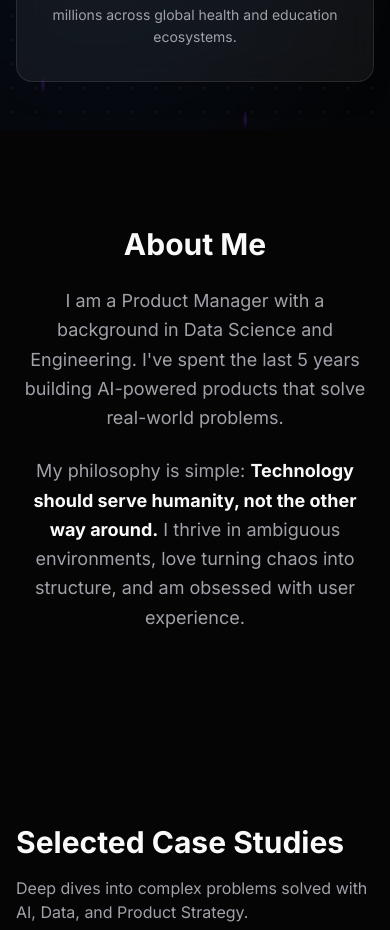
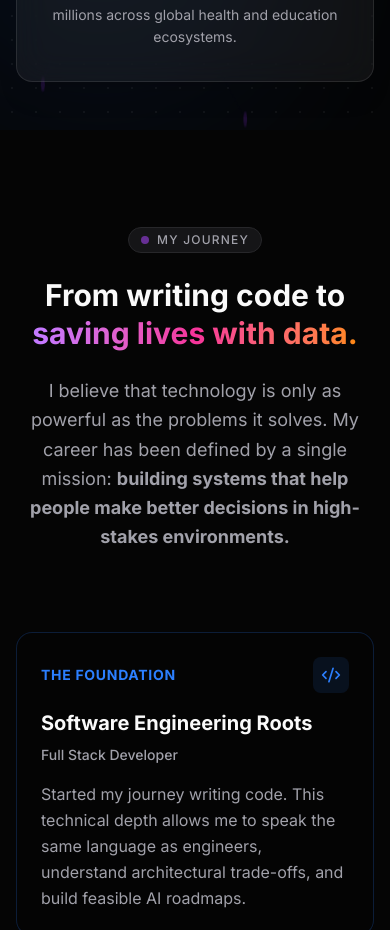
Before and after one commit to abdoulayebinta/my-portfolio, a Next.js app in the folder frontend/: page / in a window 390 px wide. Shown: the part 2900-3830 px from the top of the page. Built offline with nearby package versions, Linux system fonts and the light colour scheme.

Commit message:
feat: Let's work on the About page. Create a compelling storytelling secti... *

```diff
--- a/frontend/app/page.tsx
+++ b/frontend/app/page.tsx
@@ -4,6 +4,7 @@ import React from "react";
 import { Navbar } from "@/components/navbar";
 import { Footer } from "@/components/footer";
 import { Hero } from "@/components/sections/hero";
+import { AboutStory } from "@/components/sections/about-story";
 import { Skills } from "@/components/sections/skills";
 import { CaseStudies } from "@/components/sections/case-studies";
 import { Blog } from "@/components/sections/blog";
@@ -18,19 +19,7 @@ export default function Home() {
 
       <Hero />
 
-      <section id="about" className="py-24 bg-background">
-        <div className="container mx-auto px-4 md:px-6">
-          <div className="max-w-3xl mx-auto text-center">
-            <h2 className="text-3xl md:text-4xl font-bold mb-6">About Me</h2>
-            <p className="text-lg text-muted-foreground leading-relaxed mb-6">
-              I am a Product Manager with a background in Data Science and Engineering. I've spent the last 5 years building AI-powered products that solve real-world problems.
-            </p>
-            <p className="text-lg text-muted-foreground leading-relaxed">
-              My philosophy is simple: <strong className="text-foreground">Technology should serve humanity, not the other way around.</strong> I thrive in ambiguous environments, love turning chaos into structure, and am obsessed with user experience.
-            </p>
-          </div>
-        </div>
-      </section>
+      <AboutStory />
 
       <CaseStudies />
 
--- /dev/null
+++ b/frontend/components/sections/about-story.tsx
@@ -0,0 +1,160 @@
+"use client";
+
+import React from "react";
+import { Badge } from "@/components/ui/badge";
+import { Button } from "@/components/ui/button";
+import { ArrowRight, Code2, Globe2, HeartPulse, Lightbulb, LineChart, ShieldCheck } from "lucide-react";
+
+export function AboutStory() {
+  const timeline = [
+    {
+      year: "The Foundation",
+      title: "Software Engineering Roots",
+      role: "Full Stack Developer",
+      description: "Started my journey writing code. This technical depth allows me to speak the same language as engineers, understand architectural trade-offs, and build feasible AI roadmaps.",
+      icon: Code2,
+      color: "text-blue-500",
+      bg: "bg-blue-500/10",
+      border: "border-blue-500/20"
+    },
+    {
+      year: "The Pivot",
+      title: "EdTech & HealthTech Innovation",
+      role: "Product Manager",
+      description: "Transitioned to Product Management to solve the 'why' and 'what'. Built learning platforms and health tools that scaled to thousands of users, learning the art of user empathy.",
+      icon: Lightbulb,
+      color: "text-orange-500",
+      bg: "bg-orange-500/10",
+      border: "border-orange-500/20"
+    },
+    {
+      year: "Global Impact",
+      title: "World Health Organization",
+      role: "Technical Officer / PM",
+      description: "Led the development of real-time data platforms for global health emergencies. Designed dashboards used by ministries of health to make critical decisions during crises.",
+      icon: Globe2,
+      color: "text-green-500",
+      bg: "bg-green-500/10",
+      border: "border-green-500/20"
+    },
+    {
+      year: "The Future",
+      title: "AI & Decision Intelligence",
+      role: "AI Product Leader",
+      description: "Now focused on Enterprise AI. Building systems that don't just display data, but predict outcomes and recommend actions using LLMs and advanced analytics.",
+      icon: BrainCircuit,
+      color: "text-purple-500",
+      bg: "bg-purple-500/10",
+      border: "border-purple-500/20"
+    }
+  ];
+
+  return (
+    <section id="about" className="py-24 relative overflow-hidden">
+      {/* Background Gradients */}
+      <div className="absolute top-0 right-0 w-[500px] h-[500px] bg-purple-500/5 rounded-full blur-[100px] -z-10" />
+      <div className="absolute bottom-0 left-0 w-[500px] h-[500px] bg-blue-500/5 rounded-full blur-[100px] -z-10" />
+
+      <div className="container mx-auto px-4 md:px-6">
+
+        {/* Header */}
+        <div className="max-w-3xl mx-auto text-center mb-20">
+          <div className="inline-flex items-center gap-2 px-3 py-1 rounded-full bg-secondary/50 border border-border backdrop-blur-sm mb-6">
+            <span className="w-2 h-2 rounded-full bg-purple-500 animate-pulse" />
+            <span className="text-xs font-medium text-muted-foreground uppercase tracking-widest">My Journey</span>
+          </div>
+          <h2 className="text-3xl md:text-5xl font-bold mb-6 leading-tight">
+            From writing code to <br />
+            <span className="text-gradient">saving lives with data.</span>
+          </h2>
+          <p className="text-lg text-muted-foreground leading-relaxed">
+            I believe that technology is only as powerful as the problems it solves. My career has been defined by a single mission: <strong>building systems that help people make better decisions in high-stakes environments.</strong>
+          </p>
+        </div>
+
+        {/* Timeline Grid */}
+        <div className="relative max-w-5xl mx-auto">
+          {/* Connecting Line (Desktop) */}
+          <div className="hidden md:block absolute left-1/2 top-0 bottom-0 w-px bg-gradient-to-b from-transparent via-border to-transparent -translate-x-1/2" />
+
+          <div className="space-y-12 md:space-y-24">
+            {timeline.map((item, index) => (
+              <div key={index} className={`relative flex flex-col md:flex-row gap-8 md:gap-0 items-center ${index % 2 === 0 ? 'md:flex-row-reverse' : ''}`}>
+
+                {/* Content Side */}
+                <div className="flex-1 w-full md:w-1/2 md:px-12">
+                  <div className={`group p-6 rounded-2xl border ${item.border} bg-background/50 backdrop-blur-sm hover:bg-secondary/30 transition-all duration-300 hover:shadow-lg hover:-translate-y-1`}>
+                    <div className="flex items-center justify-between mb-4">
+                      <span className={`text-sm font-bold tracking-wider uppercase ${item.color}`}>{item.year}</span>
+                      <div className={`p-2 rounded-lg ${item.bg} ${item.color}`}>
+                        <item.icon size={20} />
+                      </div>
+                    </div>
+                    <h3 className="text-xl font-bold mb-2">{item.title}</h3>
+                    <p className="text-sm font-medium text-muted-foreground mb-4">{item.role}</p>
+                    <p className="text-muted-foreground leading-relaxed">
+                      {item.description}
+                    </p>
+                  </div>
+                </div>
+
+                {/* Center Node */}
+                <div className="absolute left-1/2 -translate-x-1/2 w-4 h-4 rounded-full border-2 border-background bg-foreground z-10 hidden md:block shadow-[0_0_0_4px_rgba(0,0,0,0.1)] dark:shadow-[0_0_0_4px_rgba(255,255,255,0.1)]" />
+
+                {/* Empty Side for Balance */}
+                <div className="flex-1 w-full md:w-1/2 hidden md:block" />
+              </div>
+            ))}
+          </div>
+        </div>
+
+        {/* Philosophy / Closing */}
+        <div className="mt-24 max-w-4xl mx-auto bg-secondary/20 border border-border rounded-3xl p-8 md:p-12 text-center relative overflow-hidden">
+          <div className="absolute inset-0 bg-gradient-to-br from-purple-500/5 to-blue-500/5" />
+          <HeartPulse className="w-12 h-12 text-red-500 mx-auto mb-6 opacity-80" />
+          <h3 className="text-2xl font-bold mb-4">Why I do what I do</h3>
+          <p className="text-lg text-muted-foreground leading-relaxed mb-8 max-w-2xl mx-auto">
+            "Whether it's a doctor in a remote clinic or an executive in a boardroom, the challenge is the same: <strong>too much noise, not enough signal.</strong> My passion is building the AI & data layer that turns complexity into clarity."
+          </p>
+          <div className="flex justify-center gap-4">
+            <Button variant="outline" className="rounded-full">
+              Read my Resume
+            </Button>
+            <Button variant="default" className="rounded-full bg-foreground text-background hover:bg-foreground/90">
+              Let's Chat <ArrowRight className="ml-2 w-4 h-4" />
+            </Button>
+          </div>
+        </div>
+
+      </div>
+    </section>
+  );
+}
+
+// Helper component for the Brain icon since it wasn't imported in the original file context
+function BrainCircuit(props: any) {
+  return (
+    <svg
+      {...props}
+      xmlns="http://www.w3.org/2000/svg"
+      width="24"
+      height="24"
+      viewBox="0 0 24 24"
+      fill="none"
+      stroke="currentColor"
+      strokeWidth="2"
+      strokeLinecap="round"
+      strokeLinejoin="round"
+    >
+      <path d="M12 5a3 3 0 1 0-5.997.125 4 4 0 0 0-2.526 5.77 4 4 0 0 0 .556 6.588A4 4 0 1 0 12 18Z" />
+      <path d="M12 5a3 3 0 1 1 5.997.125 4 4 0 0 1 2.526 5.77 4 4 0 0 1-.556 6.588A4 4 0 1 1 12 18Z" />
+      <path d="M15 13a4.5 4.5 0 0 1-3-4 4.5 4.5 0 0 1-3 4" />
+      <path d="M17.599 6.5a3 3 0 0 0 .399-1.375" />
+      <path d="M6.003 5.125A3 3 0 0 0 6.401 6.5" />
+      <path d="M3.477 10.896a4 4 0 0 1 .585-.396" />
+      <path d="M19.938 10.5a4 4 0 0 1 .585.396" />
+      <path d="M6 18a4 4 0 0 1-1.97-1.375" />
+      <path d="M18 18a4 4 0 0 0 1.97-1.375" />
+    </svg>
+  )
+}
--- a/frontend/components/ui/badge.tsx
+++ b/frontend/components/ui/badge.tsx
@@ -1,46 +1,20 @@
+"use client";
+
 import * as React from "react";
-import { Slot } from "@radix-ui/react-slot";
-import { cva, type VariantProps } from "class-variance-authority";
-
 import { cn } from "@/lib/utils";
 
-const badgeVariants = cva(
-  "inline-flex items-center justify-center rounded-md border px-2 py-0.5 text-xs font-medium w-fit whitespace-nowrap shrink-0 [&>svg]:size-3 gap-1 [&>svg]:pointer-events-none focus-visible:border-ring focus-visible:ring-ring/50 focus-visible:ring-[3px] aria-invalid:ring-destructive/20 dark:aria-invalid:ring-destructive/40 aria-invalid:border-destructive transition-[color,box-shadow] overflow-hidden",
-  {
-    variants: {
-      variant: {
-        default:
-          "border-transparent bg-primary text-primary-foreground [a&]:hover:bg-primary/90",
-        secondary:
-          "border-transparent bg-secondary text-secondary-foreground [a&]:hover:bg-secondary/90",
-        destructive:
-          "border-transparent bg-destructive text-white [a&]:hover:bg-destructive/90 focus-visible:ring-destructive/20 dark:focus-visible:ring-destructive/40 dark:bg-destructive/60",
-        outline:
-          "text-foreground [a&]:hover:bg-accent [a&]:hover:text-accent-foreground",
-      },
-    },
-    defaultVariants: {
-      variant: "default",
-    },
-  },
-);
+export interface BadgeProps extends React.HTMLAttributes<HTMLDivElement> {}
 
-function Badge({
-  className,
-  variant,
-  asChild = false,
-  ...props
-}: React.ComponentProps<"span"> &
-  VariantProps<typeof badgeVariants> & { asChild?: boolean }) {
-  const Comp = asChild ? Slot : "span";
-
+function Badge({ className, ...props }: BadgeProps) {
   return (
-    <Comp
-      data-slot="badge"
-      className={cn(badgeVariants({ variant }), className)}
+    <div
+      className={cn(
+        "inline-flex items-center rounded-full border px-2.5 py-0.5 text-xs font-semibold transition-colors focus:outline-none focus:ring-2 focus:ring-ring focus:ring-offset-2 border-transparent bg-primary text-primary-foreground hover:bg-primary/80",
+        className
+      )}
       {...props}
     />
   );
 }
 
-export { Badge, badgeVariants };
+export { Badge };
```
